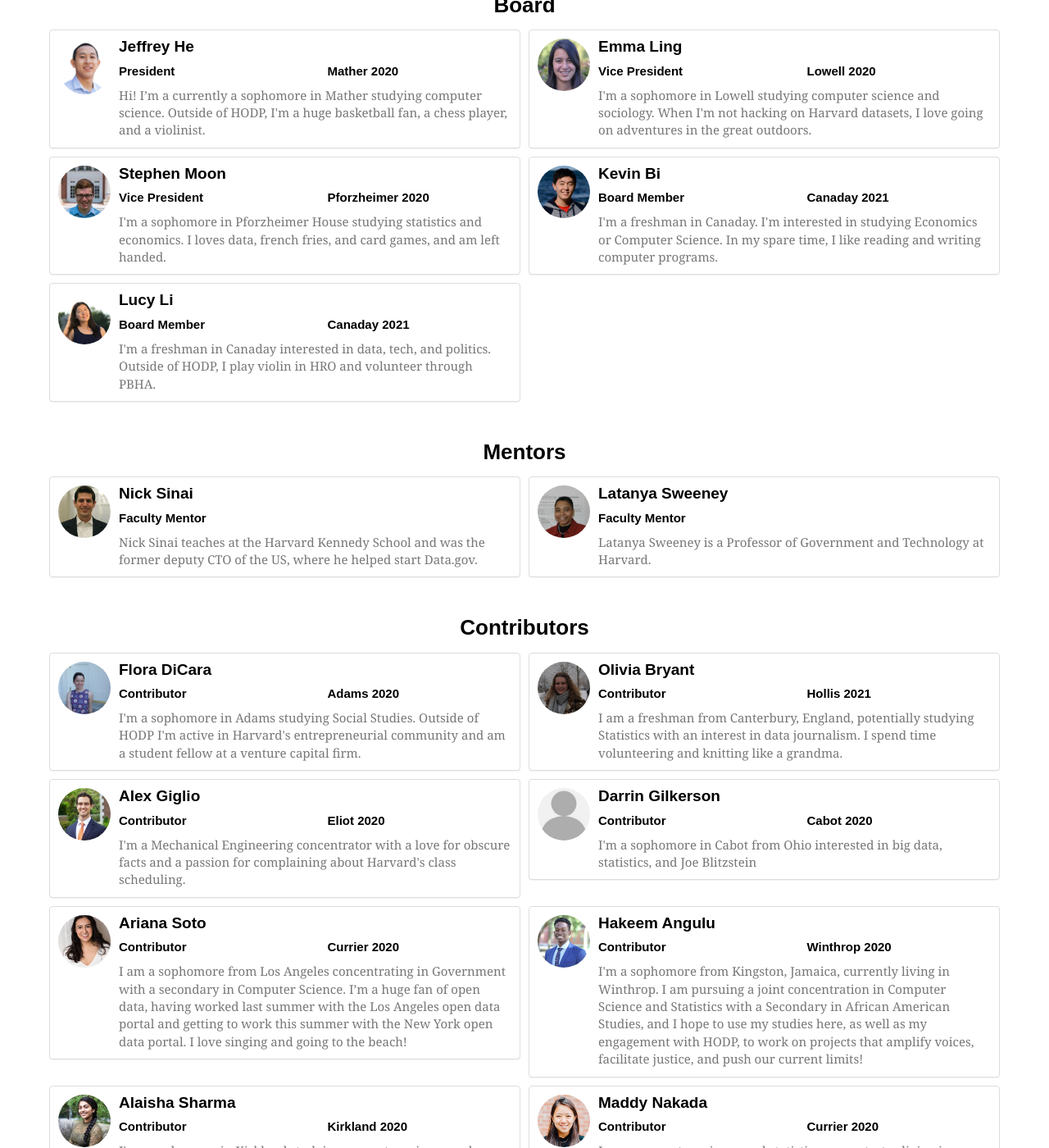
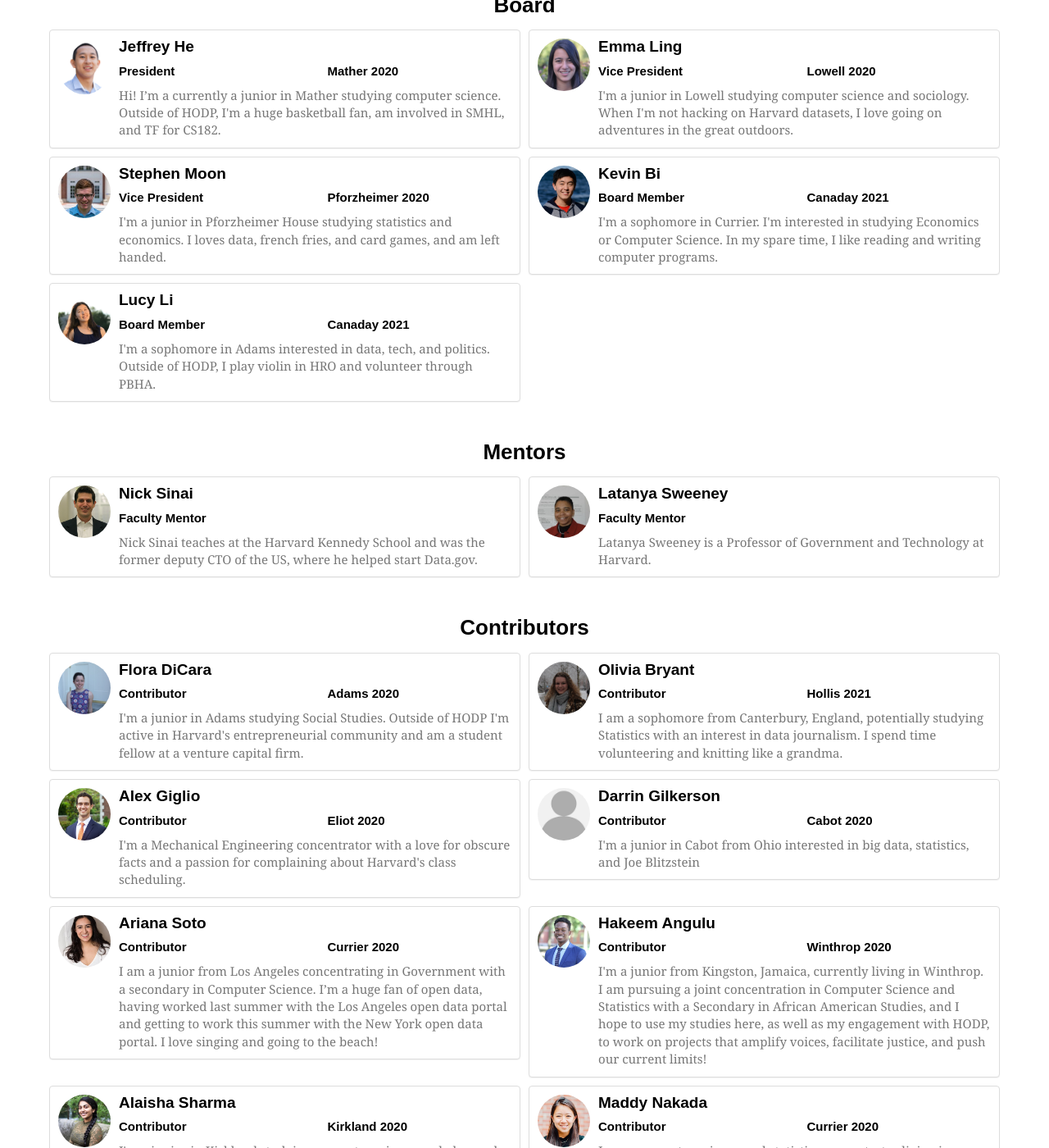
Before and after one commit to Eandalf7h/HarvardOpenData, a Jekyll site: the page built from about.html, in a window 1280 px wide and 1400 px high, scrolled down 1515 px. Shown: the whole window at 82% size. Built offline with Jekyll 4.4.1, drawn with Linux system fonts in a browser that asks for light colours; nearby versions of some CDN libraries; some web fonts are replaced; some of the changed text lies outside the part shown.

Commit message:
edited years on about page

```diff
--- a/_data/people.yml
+++ b/_data/people.yml
@@ -49,7 +49,7 @@ people:
   -   name: Jeffrey He
       role: pres
       image: jeffrey-he.jpg
-      bio: Hi! I’m a currently a sophomore in Mather studying computer science. Outside of HODP, I'm a huge basketball fan, a chess player, and a violinist.
+      bio: Hi! I’m a currently a junior in Mather studying computer science. Outside of HODP, I'm a huge basketball fan, am involved in SMHL, and TF for CS182.
       house: Mather
       year: 2020
   -   name: Emma Ling
@@ -57,37 +57,37 @@ people:
       image: emma-ling.jpg
       house: Lowell
       year: 2020
-      bio: I'm a sophomore in Lowell studying computer science and sociology. When I'm not hacking on Harvard datasets, I love going on adventures in the great outdoors.
+      bio: I'm a junior in Lowell studying computer science and sociology. When I'm not hacking on Harvard datasets, I love going on adventures in the great outdoors.
   -   name: Stephen Moon
       role: vp
       image: stephen-moon.jpg
       house: Pforzheimer
       year: 2020
-      bio: I'm a sophomore in Pforzheimer House studying statistics and economics. I loves data, french fries, and card games, and am left handed.
+      bio: I'm a junior in Pforzheimer House studying statistics and economics. I loves data, french fries, and card games, and am left handed.
   -   name: Kevin Bi
       role: board
       house: Canaday
       year: 2021
       image: kevin-bi.jpg
-      bio: I'm a freshman in Canaday. I'm interested in studying Economics or Computer Science. In my spare time, I like reading and writing computer programs.
+      bio: I'm a sophomore in Currier. I'm interested in studying Economics or Computer Science. In my spare time, I like reading and writing computer programs.
   -   name: Lucy Li
       role: board
       house: Canaday
       year: 2021
-      bio: I'm a freshman in Canaday interested in data, tech, and politics. Outside of HODP, I play violin in HRO and volunteer through PBHA.
+      bio: I'm a sophomore in Adams interested in data, tech, and politics. Outside of HODP, I play violin in HRO and volunteer through PBHA.
       image: lucy-li.jpg
   -   name: Flora DiCara
       role: contributor
       image: flora-dicara.jpg
       house: Adams
       year: 2020
-      bio: I'm a sophomore in Adams studying Social Studies. Outside of HODP I'm active in Harvard's entrepreneurial community and am a student fellow at a venture capital firm.
+      bio: I'm a junior in Adams studying Social Studies. Outside of HODP I'm active in Harvard's entrepreneurial community and am a student fellow at a venture capital firm.
   -   name: Olivia Bryant
       role: contributor
       house: Hollis
       year: 2021
       image: olivia-bryant.jpg
-      bio: I am a freshman from Canterbury, England, potentially studying Statistics with an interest in data journalism. I spend time volunteering and knitting like a grandma.
+      bio: I am a sophomore from Canterbury, England, potentially studying Statistics with an interest in data journalism. I spend time volunteering and knitting like a grandma.
   -   name: Alex Giglio
       role: contributor
       house: Eliot
@@ -98,24 +98,24 @@ people:
       role: contributor
       house: Cabot
       year: 2020
-      bio: I'm a sophomore in Cabot from Ohio interested in big data, statistics, and Joe Blitzstein
+      bio: I'm a junior in Cabot from Ohio interested in big data, statistics, and Joe Blitzstein
   -   name: Ariana Soto
       role: contributor
       house: Currier
       year: 2020
-      bio: I am a sophomore from Los Angeles concentrating in Government with a secondary in Computer Science. I’m a huge fan of open data, having worked last summer with the Los Angeles open data portal and getting to work this summer with the New York open data portal. I love singing and going to the beach!
+      bio: I am a junior from Los Angeles concentrating in Government with a secondary in Computer Science. I’m a huge fan of open data, having worked last summer with the Los Angeles open data portal and getting to work this summer with the New York open data portal. I love singing and going to the beach!
       image: ariana-soto.jpg
   -   name: Hakeem Angulu
       role: contributor
       house: Winthrop
       year: 2020
-      bio: I'm a sophomore from Kingston, Jamaica, currently living in Winthrop. I am pursuing a joint concentration in Computer Science and Statistics with a Secondary in African American Studies, and I hope to use my studies here, as well as my engagement with HODP, to work on projects that amplify voices, facilitate justice, and push our current limits!
+      bio: I'm a junior from Kingston, Jamaica, currently living in Winthrop. I am pursuing a joint concentration in Computer Science and Statistics with a Secondary in African American Studies, and I hope to use my studies here, as well as my engagement with HODP, to work on projects that amplify voices, facilitate justice, and push our current limits!
       image: hakeem-angulu.jpg
   -   name: Alaisha Sharma
       role: contributor
       house: Kirkland
       year: 2020
-      bio: I'm a sophomore in Kirkland studying computer science and obsessed with bio-inspired design. Dance is my absolute favorite hobby, but I also enjoy teaching CS to non-programmers, learning new languages, and exploring cool food places (multiple in a row).
+      bio: I'm a junior in Kirkland studying computer science and obsessed with bio-inspired design. Dance is my absolute favorite hobby, but I also enjoy teaching CS to non-programmers, learning new languages, and exploring cool food places (multiple in a row).
       image: alaisha-sharma.jpeg
   -   name: Neel Mehta
       url: https://www.linkedin.com/in/neelmehta18
@@ -123,13 +123,13 @@ people:
       image: neel-mehta.jpg
       house: Pforzheimer
       year: 2018
-      bio: I'm a senior in Pfoho studying computer science. Outside HODP, I serve as the Finance Committee Chair on the Undergraduate Council, write about civic tech, and skateboard around campus.
+      bio: At Harvard, I was in Pfoho studying computer science. Outside HODP, I served as the Finance Committee Chair on the Undergraduate Council, wrote about civic tech, and skateboarded around campus.
   -   name: Caleb Shelburne
       role: alumni
       house: Kirkland
       year: 2018
       image: caleb-shelburne.jpg
-      bio: I'm a senior in Kirkland concentrating in History and Literature. Officially, I study nineteenth-century Ottoman history. In my spare time, I enjoy analyzing data.
+      bio: At Harvard, I was in Kirkland concentrating in History and Literature. Officially, I studied nineteenth-century Ottoman history. In my spare time, I enjoy analyzing data.
   -   name: Maddy Nakada
       role: contributor
       house: Currier
```
